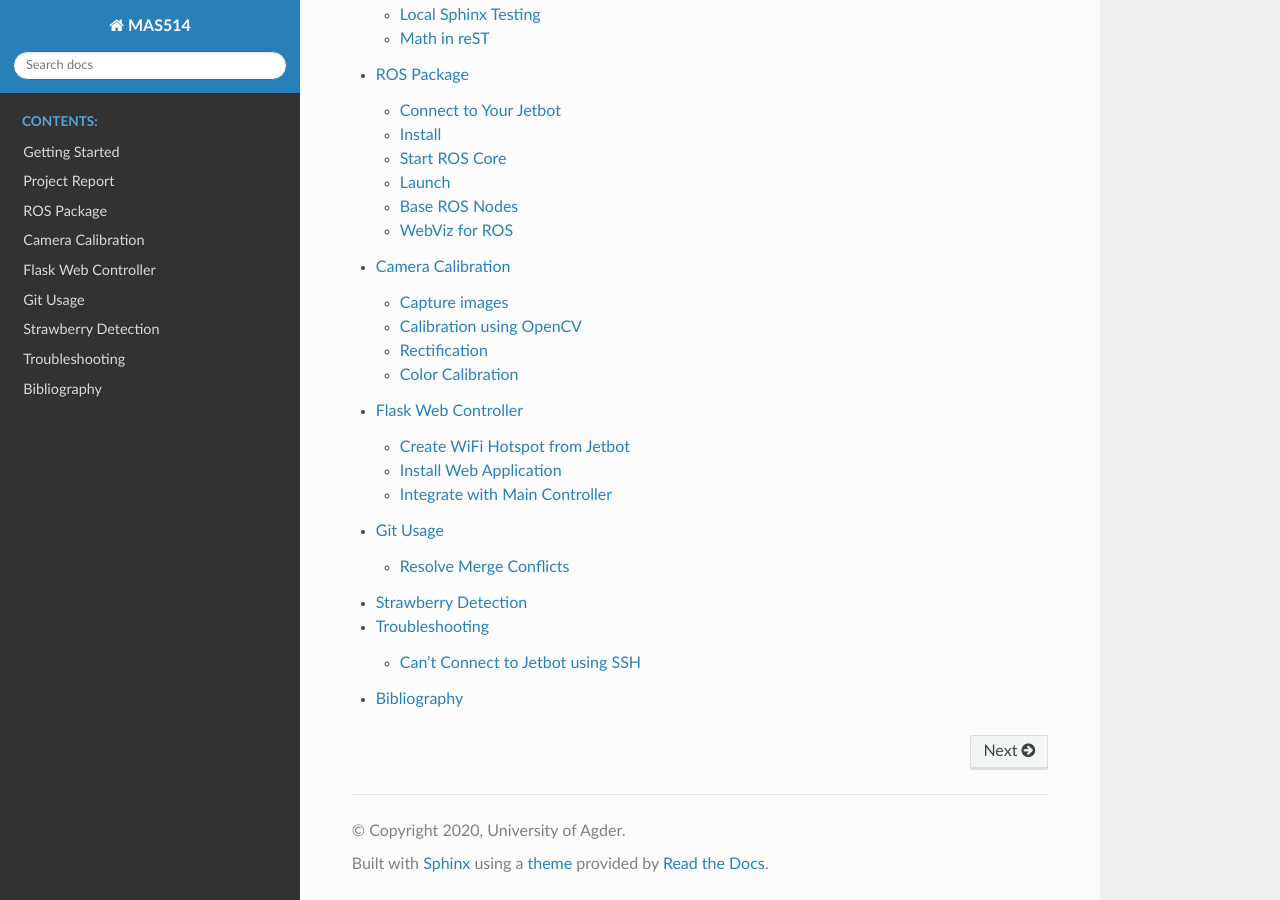
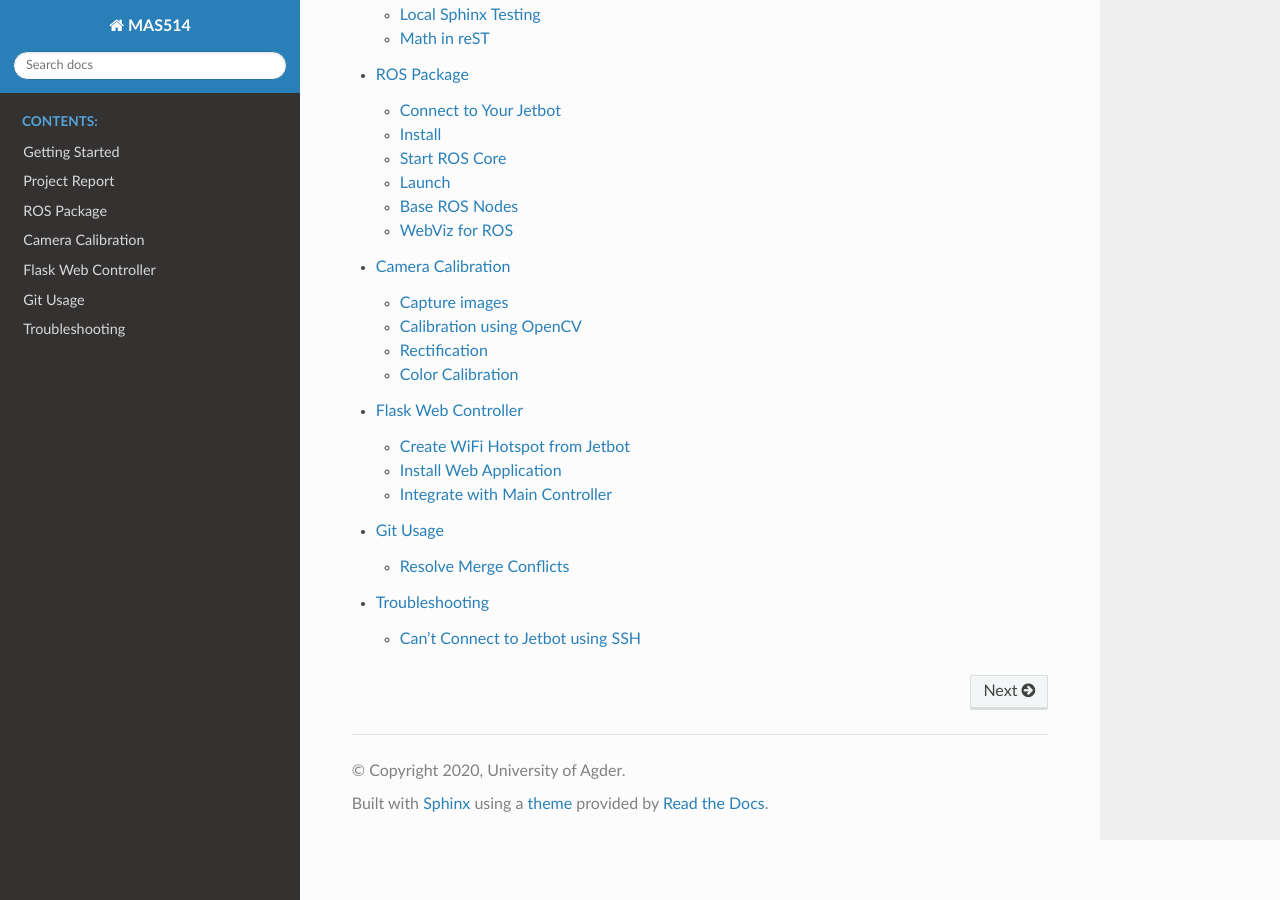
Before and after one commit to Orwatronic/mas_514, a Sphinx documentation site: the page built from docs/index.rst, in a window 1280 px wide and 900 px high, scrolled down 1368 px. Built offline with Sphinx 7.4.7 and the Read the Docs theme 2.0.0, drawn with Linux system fonts in a browser that asks for light colours.

Commit message:
Update index.rst

```diff
--- a/docs/index.rst
+++ b/docs/index.rst
@@ -44,9 +44,7 @@
    src/calibration
    src/web-controller
    src/git
-   src/strawberry
    src/troubleshooting
-   src/bibliography
 
 .. Indices and tables
 .. ==================
```
